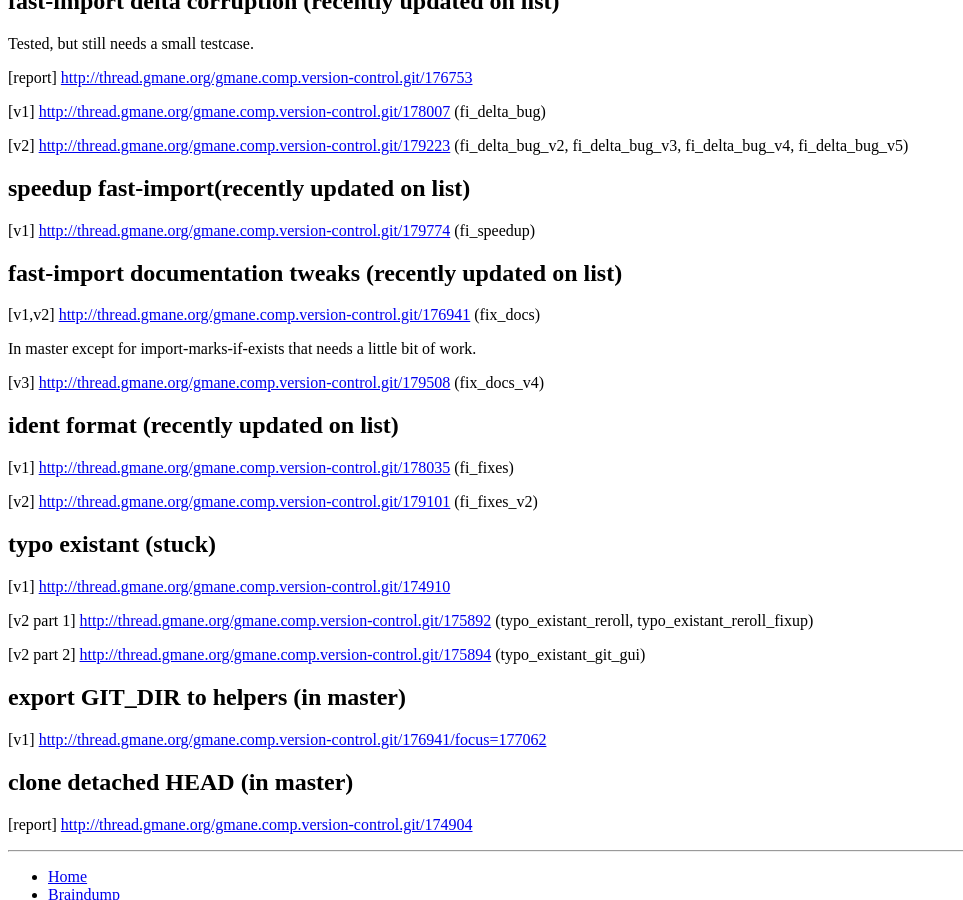
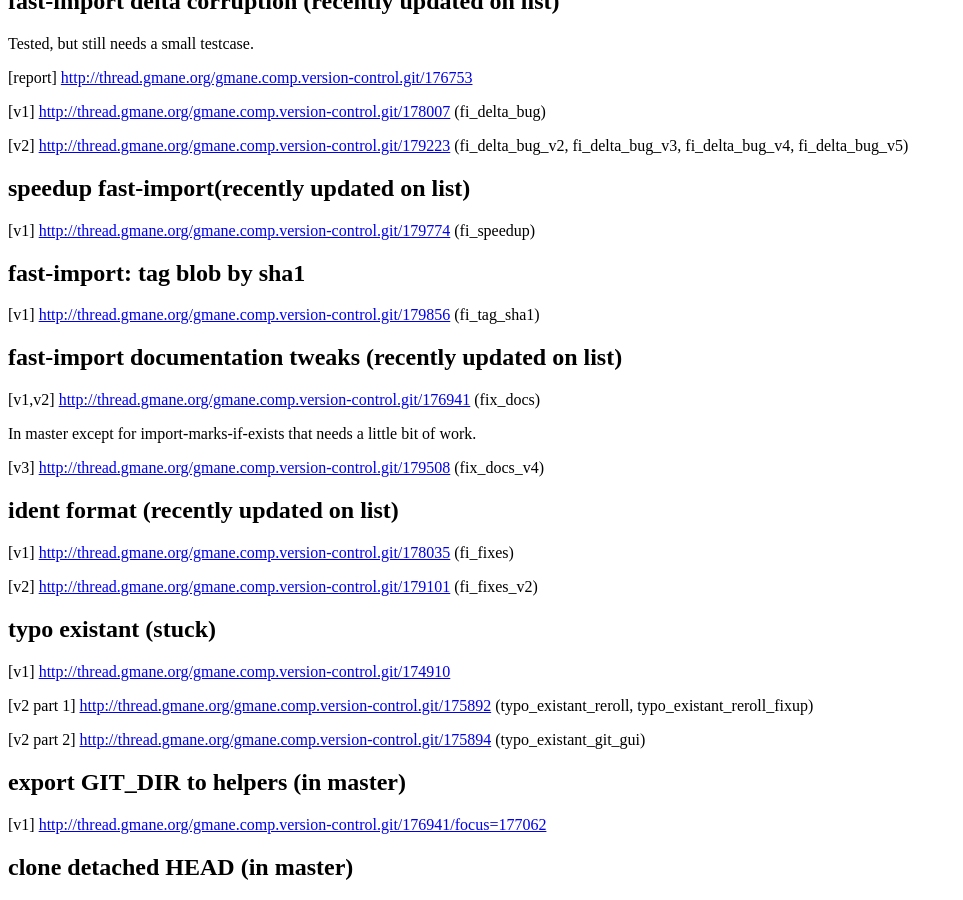
Before and after one commit to divanorama/gsoc11, a Jekyll site: the page built from streams.html, in a window 1280 px wide and 900 px high, scrolled down 652 px. Shown: the whole window, without its empty margins (0-963 px from the left). Built offline with Jekyll 4.4.1, drawn with Linux system fonts in a browser that asks for light colours.

Commit message:
One more small patchset.

```diff
--- a/streams.html
+++ b/streams.html
@@ -42,6 +42,10 @@ title: Streams
 <p> [v1] <a href="http://thread.gmane.org/gmane.comp.version-control.git/179774">http://thread.gmane.org/gmane.comp.version-control.git/179774</a>
 (fi_speedup) </p>
 
+<h2>fast-import: tag blob by sha1</h2>
+<p> [v1] <a href="http://thread.gmane.org/gmane.comp.version-control.git/179856">http://thread.gmane.org/gmane.comp.version-control.git/179856</a>
+(fi_tag_sha1) </p>
+
 <h2>fast-import documentation tweaks (recently updated on list)</h2>
 <p> [v1,v2] <a href="http://thread.gmane.org/gmane.comp.version-control.git/176941">http://thread.gmane.org/gmane.comp.version-control.git/176941</a>
 (fix_docs) </p>
```
